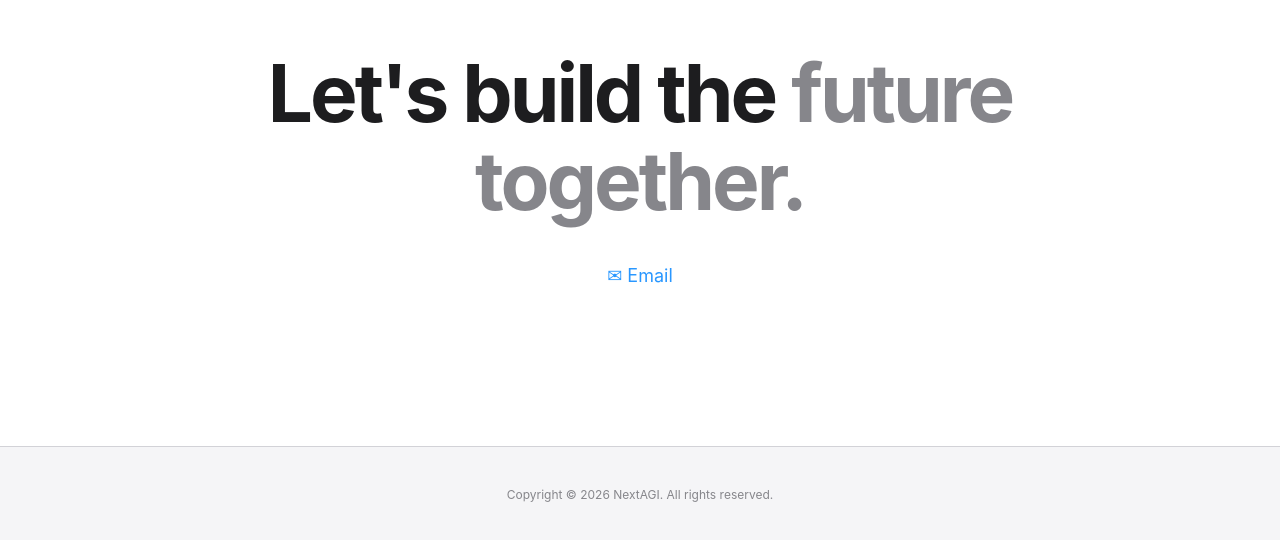
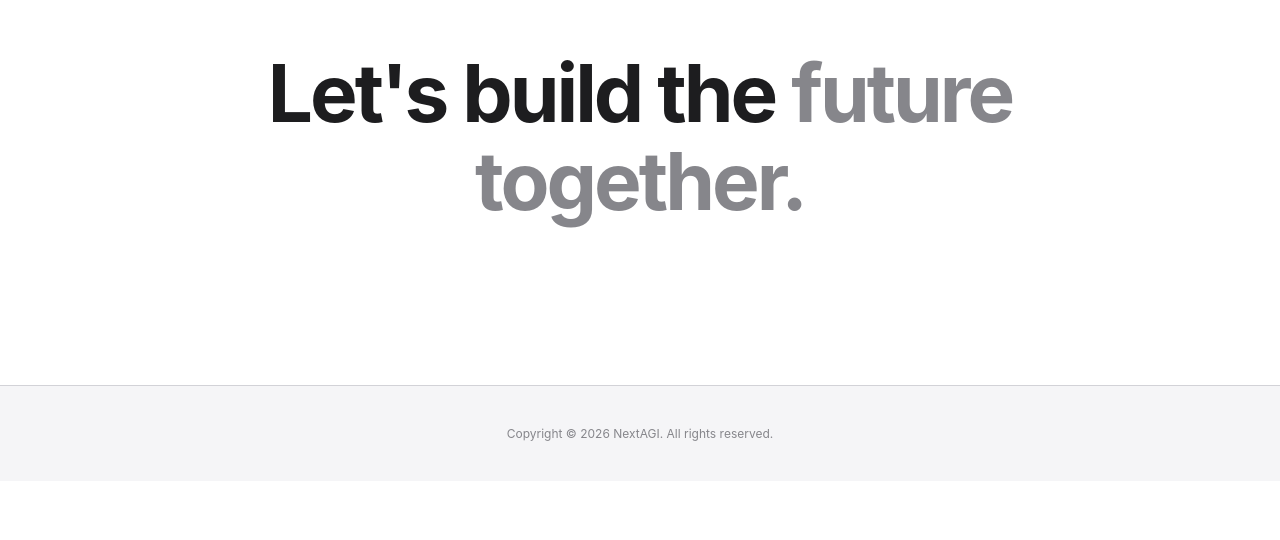
Before and after one commit to Stan8inary/nextagi-site, a plain HTML site: page index.html in a window 1280 px wide. Shown: the part 3136-3676 px from the top of the page. After the commit the page ends 3617 px from the top, so only its background shows below. Drawn offline with Linux system fonts and the light colour scheme.

Commit message:
Remove email link from contact section

```diff
--- a/index.html
+++ b/index.html
@@ -413,9 +413,6 @@
 
     <section class="statement fade-in" id="contact">
         <h2>Let's build the <span>future together.</span></h2>
-        <div class="contact-links fade-in">
-            <a href="mailto:Azureaws2@gmail.com" class="contact-link">✉ Email</a>
-        </div>
     </section>
 
     <footer>
```
